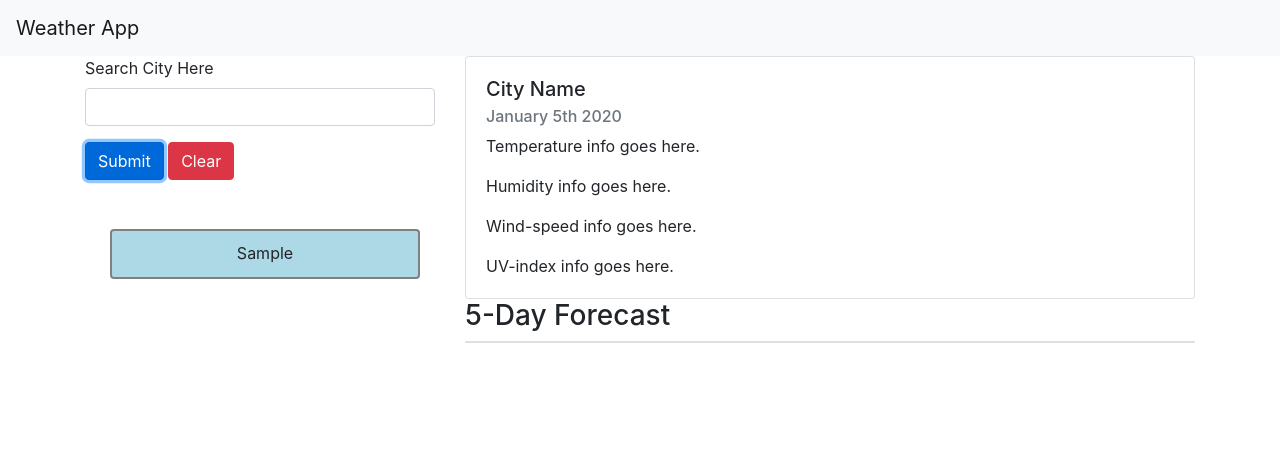
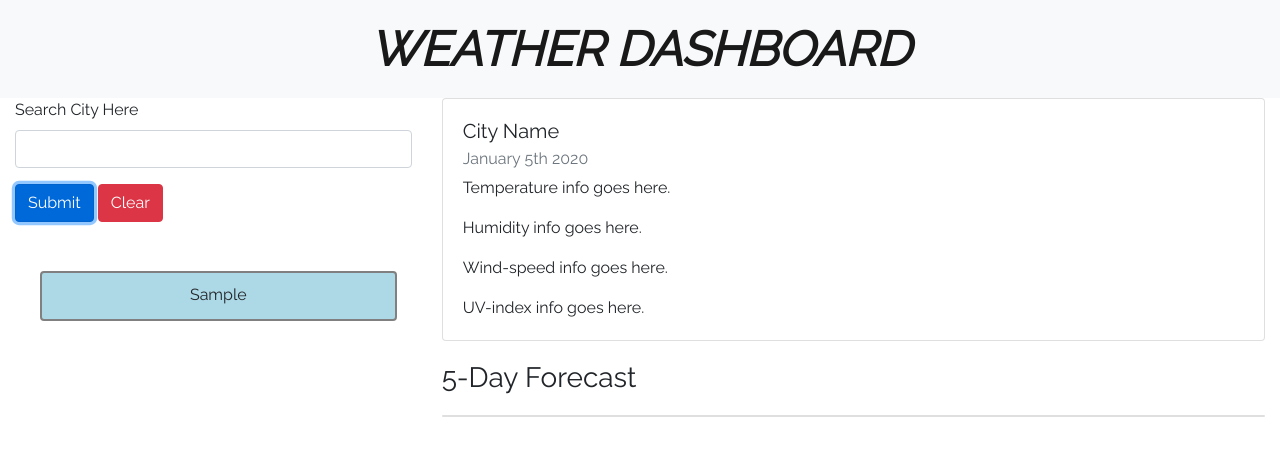
Before and after one commit to hthomas93/WeatherApp, a plain HTML site: page index.html in a window 1280 px wide. Both pictures are taken after typing "Sample" into the empty fields and a click on the button "Submit". Drawn offline with nearby package versions, Linux system fonts and the light colour scheme; no server answers.

Commit message:
Saving changes for the day. Working on functionality for clicking the recent searches and havingthem perform new searches. Added comments to JS file.

```diff
--- a/index.html
+++ b/index.html
@@ -11,16 +11,16 @@
         integrity="sha384-REHJTs1r2ErKBuJB0fCK99gCYsVjwxHrSU0N7I1zl9vZbggVJXRMsv/sLlOAGb4M" crossorigin="anonymous">
     <script src="https://ajax.googleapis.com/ajax/libs/jquery/3.4.1/jquery.min.js"></script>
     <script src="https://cdn.jsdelivr.net/npm/moment@2.24.0/moment.min.js"></script>
-
+    <link href="https://fonts.googleapis.com/css?family=Raleway&display=swap" rel="stylesheet">
     <link rel="stylesheet" href="style.css">
 </head>
 
 <body>
     <nav class="navbar navbar-light bg-light">
-        <a class="navbar-brand" href="#">Weather App</a>
+        <a class="navbar-brand" href="#">WEATHER DASHBOARD</a>
     </nav>
 
-    <div class="container">
+    <div class="container-fluid">
 
         <div class="row">
 
--- a/script.js
+++ b/script.js
@@ -1,46 +1,68 @@
-// TO DO
-//INITIALIZING THE DATES
-//=============================================================
+//INITIALIZING
+//====================================================================================
 var today = (moment().format('MMMM Do YYYY'))
 $("#current-date").text(today);
+// initializes the submitted latitude and longitude at 0
 var citySubmitLat = 0;
 var citySubmitLong = 0;
+// initialize variables mapped to DOM elements
 var recentSearchList = $("#recent-searches");
 var clearButton = $("#clear-btn");
 var citySearch = $("#city-search");
+// intializes the cityList array which contains our search history to a blank array
 var cityList = [];
 
+// initalizing function loads recent searches and weather information for last search
 init();
 
+//CLICK EVENTS
+//=====================================================================================
+// sets the clear button to clear the localStorage
 $("#clear-btn").on("click", function (event) {
     localStorage.clear();
 })
 
+$(".previous-searches").on("click", function (event) {
+    console.log("clicked");
+    $("#city-search").text(this.text());
+})
+
+// When the search button is clicked...
 $("#search").on("click", function (event) {
+    // The previous forecasted day divs are removed
     $(".weather-days").remove();
+    // The previous search list is removed
     $(".search-list").remove();
+    // Prevents the page from reloading to its default state, after the previous added elements are removed.
     event.preventDefault();
+
+    // Sets the citySubmit variable to the value in the city-search field
     var citySubmit = $("#city-search").val();
-    console.log(citySubmit);
+
+    // Runs the citySearches function with the citySubmit as the passed argument
     citySearches(citySubmit);
+    // Sets the forecastURL variable to be a query url for the next five days forecasted
     var forecastURL = "https://api.openweathermap.org/data/2.5/forecast?q=" + citySubmit + "&appid=83ec25aafa25787879adb49e8ad70c00&units=imperial";
 
+    // Sets the currentWeatherURL variable to be a query url for the current weather
     var currentWeatherURL = "https://api.openweathermap.org/data/2.5/weather?q=" + citySubmit + "&appid=83ec25aafa25787879adb49e8ad70c00&units=imperial";
 
-
+    // Ajax call for the current weather
     $.ajax({
         url: currentWeatherURL,
         method: "GET"
     }).then(function (response) {
-        console.log(response);
+        // Sets the current city name to the submitted city name
         $("#city-name-current").text(citySubmit);
-        $("#temperature-main").text("Temperature " + Math.floor(response.main.temp) + "°F");
+        // Sets the current city weather information to the response info
+        $("#temperature-main").text("Temperature: " + Math.floor(response.main.temp) + "°F");
         $("#humidity-main").text("Humidity: " + response.main.humidity + "%");
         $("#windspeed-main").text("Wind-speed: " + response.wind.speed + " mph");
         citySubmitLat = response.coord.lat;
         citySubmitLon = response.coord.lon;
     });
 
+    // Ajax call for the forecasted weather
     $.ajax({
         url: forecastURL,
         method: "GET"
@@ -48,12 +70,14 @@ $("#search").on("click", function (event) {
         console.log(forecastURL);
         console.log(response);
 
-
+        // Declares generateForecast function with arguments day, time, endtime
         function generateForecast(day, startTime, endTime) {
+            // Maxtemp array initialized to 0; average humidity variable initialized to 0
             maxTemp = [];
             avgHum = 0;
+            // Weather status initialized to a time in the middle of the day
             weatherStatus = response.list[startTime + 4].weather[0].main;
-            console.log(weatherStatus);
+            // Determines the HTML of each div made for the forecast
             html =
                 `<div class="weather-days">
             <h5 id="day${day}"></h5>
@@ -61,28 +85,36 @@ $("#search").on("click", function (event) {
             <p id="day${day}-temp">Temp: </p>
             <p id="day${day}-hum">Humidity: </p>
             </div>`;
-
+            // Appends the HTML to the forecast-divs div
             $("#forecast-divs").append(html);
 
+            // Main for-loop
             for (i = startTime; i < endTime; i++) {
+                // Pushes max temperatures for every three hours to the maxTemp array
                 maxTemp.push(Math.floor(response.list[i].main.temp_max));
+                // Adds the average humidity for every three hours to the avgHum variable
                 avgHum = avgHum + response.list[i].main.humidity;
             }
-            $(`#day${day}-temp`).text("Temperature " + Math.max.apply(Math, maxTemp));
+            // Sets the day temperature text to the maximum temperature in the maxTemp array
+            $(`#day${day}-temp`).text("Temperature: " + Math.max.apply(Math, maxTemp));
             avgHum = (avgHum / 8);
-            $(`#day${day}-hum`).text("Humidity " + avgHum);
+            // Sets the average humidity text to the...well...average humidity
+            $(`#day${day}-hum`).text("Humidity: " + avgHum);
+            // Sets the date of the div
             $(`#day${day}`).text(moment().add(day, 'days').format("L"));
+            // Calls the determineIcon function to determine which icon to use for the day's weather status
             determineIcon(weatherStatus, day);
 
 
         }
-
+        // Calls the function for each day
         generateForecast(1, 1, 9);
         generateForecast(2, 10, 17);
         generateForecast(3, 18, 25);
         generateForecast(4, 26, 33);
         generateForecast(5, 34, 40);
 
+        // Determines the weather icon for the forecasted divs depending on the weather status returned in the response
         function determineIcon(weatherStatus, day) {
             if (weatherStatus == "Clear") {
                 $(`#day${day}-icon`).addClass("fas fa-sun");
@@ -108,8 +140,10 @@ $("#search").on("click", function (event) {
 
         }
 
+        // Declares uvURL to be a query url for the submitted city's uv count
         var uvURL = `http://api.openweathermap.org/data/2.5/uvi?appid=83ec25aafa25787879adb49e8ad70c00&lat=${citySubmitLat}&lon=${citySubmitLon}`;
 
+        // Ajax call for the UV info
         $.ajax({
             url: uvURL,
             method: "GET"
@@ -121,21 +155,23 @@ $("#search").on("click", function (event) {
 
 })
 
+// Initializing function. Loads the stored searched cities.
 function init() {
+    // Sets storedCities variable to be the cityList array parsed from localStorage
     var storedCities = JSON.parse(localStorage.getItem("cityList"));
+    // If the variable is not null (has more than 0 values)
     if (storedCities !== null) {
         cityList = storedCities;
     }
     renderCities();
 }
 
+// Initializing function that displays the recent searches based on localStorage information
 function renderCities() {
-    recentSearchList.innerHTML = "";
-
     // Render a new city for each cityList element
     for (var i = 0; i < cityList.length; i++) {
         var city = cityList[i];
-        var btn = $(`<btn class = 'btn search-list' id = city${i}>${city}</button>`);
+        var btn = $(`<btn type="submit" class = 'btn search-list previous-search' id = city${i}>${city}</button>`);
         $(`#city${i}`).val(city);
         $("#recent-searches").prepend(btn);
         $("#recent-searches").prepend("<br>");
@@ -153,13 +189,15 @@ function citySearches(city) {
         return;
     }
 
+    // Push the submitted city to the cityList array
     cityList.push(city);
     $("#city-search").val("");
 
-    // Store updated todos in localStorage, re-render the list
+    // Store updated cities in localStorage, re-render the list
     storeCity();
     renderCities();
 };
+
 
 
 
@@ -168,4 +206,6 @@ function citySearches(city) {
 
 //Write the README, make it
 
-//Implement clear button feature
+//When the recent search button is clicked
+//citySubmit = the value of the search button
+// execute the rest of the code for searching a city
--- a/style.css
+++ b/style.css
@@ -2,7 +2,7 @@
     background-color:pink;
     border: solid gray 2px;
     height: auto;
-    width: 130px;
+    width: 140px;
     margin-right: 10px;
     margin-bottom: 10px;
     float:left;
@@ -29,6 +29,7 @@
 body {
     height: 750px;
     margin: 0;
+    font-family: 'Raleway', sans-serif;
 }
 
 #forecast-divs {
@@ -37,3 +38,15 @@ body {
     width: 100%;
     height: 100%;
 }
+
+.navbar-brand {
+    margin:auto;
+    font-size: 48px;
+    font-weight:800;
+    font-style:italic;
+}
+
+h3 {
+    margin-top: 20px;
+    margin-bottom:20px;
+}
```
